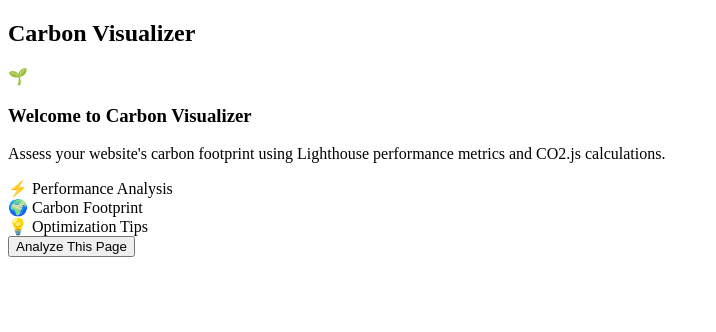
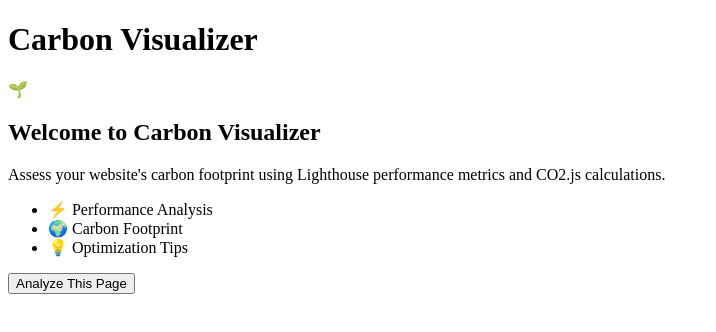
Before and after one commit to sparkbox/carbon-visualizer-extension, a browser extension: page src/panels/welcome/welcome.html in a window 1280 px wide. Shown: the whole page, without its empty margins (0-716 px from the left). Drawn offline with Linux system fonts and the light colour scheme.

Commit message:
chore: update semantic tags in welcome.html
- use h1 for title instead of h2 in header section
- use h2 for content section instead of h3
- update list of features to use ul and li tags instead of divs

```diff
--- a/src/panels/welcome/welcome.html
+++ b/src/panels/welcome/welcome.html
@@ -7,7 +7,7 @@
 <body>
   <div id="carbon-visualizer-panel-content">
     <header class="carbon-visualizer-panel__header">
-      <h2 class="carbon-visualizer-panel__title">Carbon Visualizer</h2>
+      <h1 class="carbon-visualizer-panel__title">Carbon Visualizer</h1>
     </header>
 
     <main class="carbon-visualizer-panel__content">
@@ -15,25 +15,25 @@
         <div class="carbon-visualizer-welcome__icon">
           🌱
         </div>
-        <h3 class="carbon-visualizer-welcome__title">Welcome to Carbon Visualizer</h3>
+        <h2 class="carbon-visualizer-welcome__title">Welcome to Carbon Visualizer</h2>
         <p class="carbon-visualizer-welcome__description">
           Assess your website's carbon footprint using Lighthouse performance metrics and CO2.js calculations.
         </p>
 
-        <div class="carbon-visualizer-welcome__features">
-          <div class="carbon-visualizer-feature">
+        <ul class="carbon-visualizer-welcome__features">
+          <li class="carbon-visualizer-feature">
             <span class="carbon-visualizer-feature__icon">⚡</span>
             <span class="carbon-visualizer-feature__text">Performance Analysis</span>
-          </div>
-          <div class="carbon-visualizer-feature">
+          </li>
+          <li class="carbon-visualizer-feature">
             <span class="carbon-visualizer-feature__icon">🌍</span>
             <span class="carbon-visualizer-feature__text">Carbon Footprint</span>
-          </div>
-          <div class="carbon-visualizer-feature">
+          </li>
+          <li class="carbon-visualizer-feature">
             <span class="carbon-visualizer-feature__icon">💡</span>
             <span class="carbon-visualizer-feature__text">Optimization Tips</span>
-          </div>
-        </div>
+          </li>
+        </ul>
 
         <button class="carbon-visualizer-btn carbon-visualizer-btn--primary" id="analyze-page-btn">
           Analyze This Page
```
